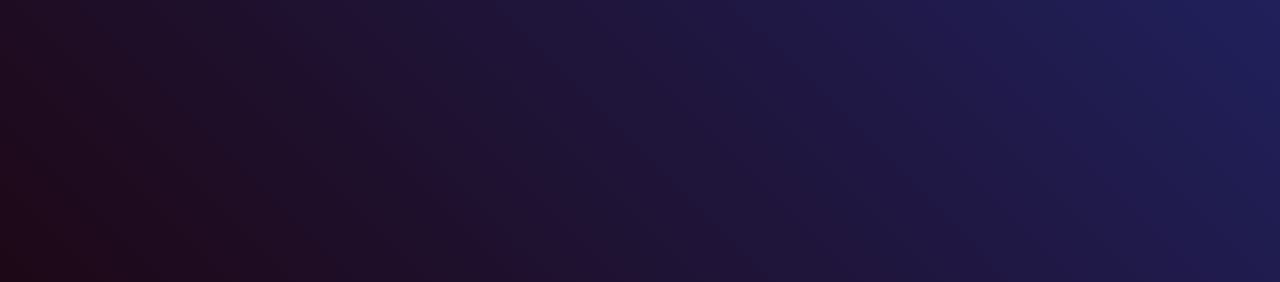
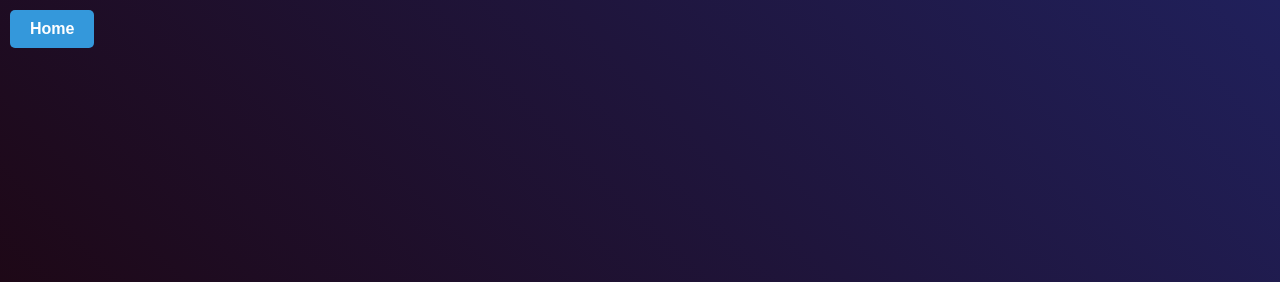
Before and after one commit to ujwalap801/Commonly-used, a plain HTML site: page index1.html in a window 1280 px wide. Shown: the top 282 px of the page. Drawn offline with Linux system fonts and the light colour scheme.

Commit message:
added home

```diff
--- a/index1.html
+++ b/index1.html
@@ -12,6 +12,12 @@
 
 
  <div class="main">
+
+
+    <a href="./index.html"  class="home-link"style="text-decoration: none;color: white;">Home</a>
+
+
+
     <div class="calender">
 
         <div class="left" >
--- a/style1.css
+++ b/style1.css
@@ -17,6 +17,27 @@ align-items: center;
 justify-content: center;
 }
 
+.main {
+    position: relative;
+}
+
+.home-link {
+    position: absolute;
+    left: 10px; /* Adjust as needed */
+    top: 10px; /* Adjust as needed */
+    text-decoration: none;
+    color: white;
+    padding: 10px 20px;
+    background-color: #3498db;
+    border-radius: 5px;
+    font-size: 16px;
+    font-weight: bold;
+    transition: background-color 0.3s ease;
+}
+
+.home-link:hover {
+    background-color: #2980b9;
+}
 .calender{
 
   margin-top: 20px;
@@ -66,3 +87,13 @@ justify-content: center;
     height: 50px;
     background-color: orange;
 }
+
+.button-container {
+    position: relative;
+    height: 100vh; /* Ensure the container takes up the full viewport height */
+  }
+  .top-right-button {
+    position: absolute;
+    top: 10px; /* Adjust as needed */
+    right: 10px; /* Adjust as needed */
+  }
--- a/style2.css
+++ b/style2.css
@@ -15,6 +15,24 @@
     justify-content: center;
 
 
+}
+
+.home-link {
+    position: absolute;
+    left: 10px; /* Adjust as needed */
+    top: 10px; /* Adjust as needed */
+    text-decoration: none;
+    color: white;
+    padding: 10px 20px;
+    background-color: #3498db;
+    border-radius: 5px;
+    font-size: 16px;
+    font-weight: bold;
+    transition: background-color 0.3s ease;
+}
+
+.home-link:hover {
+    background-color: #2980b9;
 }
 
 
--- a/style3.css
+++ b/style3.css
@@ -14,6 +14,24 @@
     color: #fff;
     padding-top: 4%;
     padding-left: 10%;
+}
+
+.home-link {
+    position: absolute;
+    left: 10px; /* Adjust as needed */
+    top: 10px; /* Adjust as needed */
+    text-decoration: none;
+    color: white;
+    padding: 10px 20px;
+    background-color: #3498db;
+    border-radius: 5px;
+    font-size: 16px;
+    font-weight: bold;
+    transition: background-color 0.3s ease;
+}
+
+.home-link:hover {
+    background-color: #2980b9;
 }
 
 
--- a/style4.css
+++ b/style4.css
@@ -13,6 +13,25 @@
 color: white;
 position: relative;
 opacity: 1;
+}
+
+
+.home-link {
+    position: absolute;
+    left: 10px; /* Adjust as needed */
+    top: 10px; /* Adjust as needed */
+    text-decoration: none;
+    color: white;
+    padding: 10px 20px;
+    background-color: #3498db;
+    border-radius: 5px;
+    font-size: 16px;
+    font-weight: bold;
+    transition: background-color 0.3s ease;
+}
+
+.home-link:hover {
+    background-color: #2980b9;
 }
 
 .container{
```
Also changed, not shown: index2.html (+3 -0 lines), index3.html (+2 -0 lines), index4.html (+1 -0 lines).
